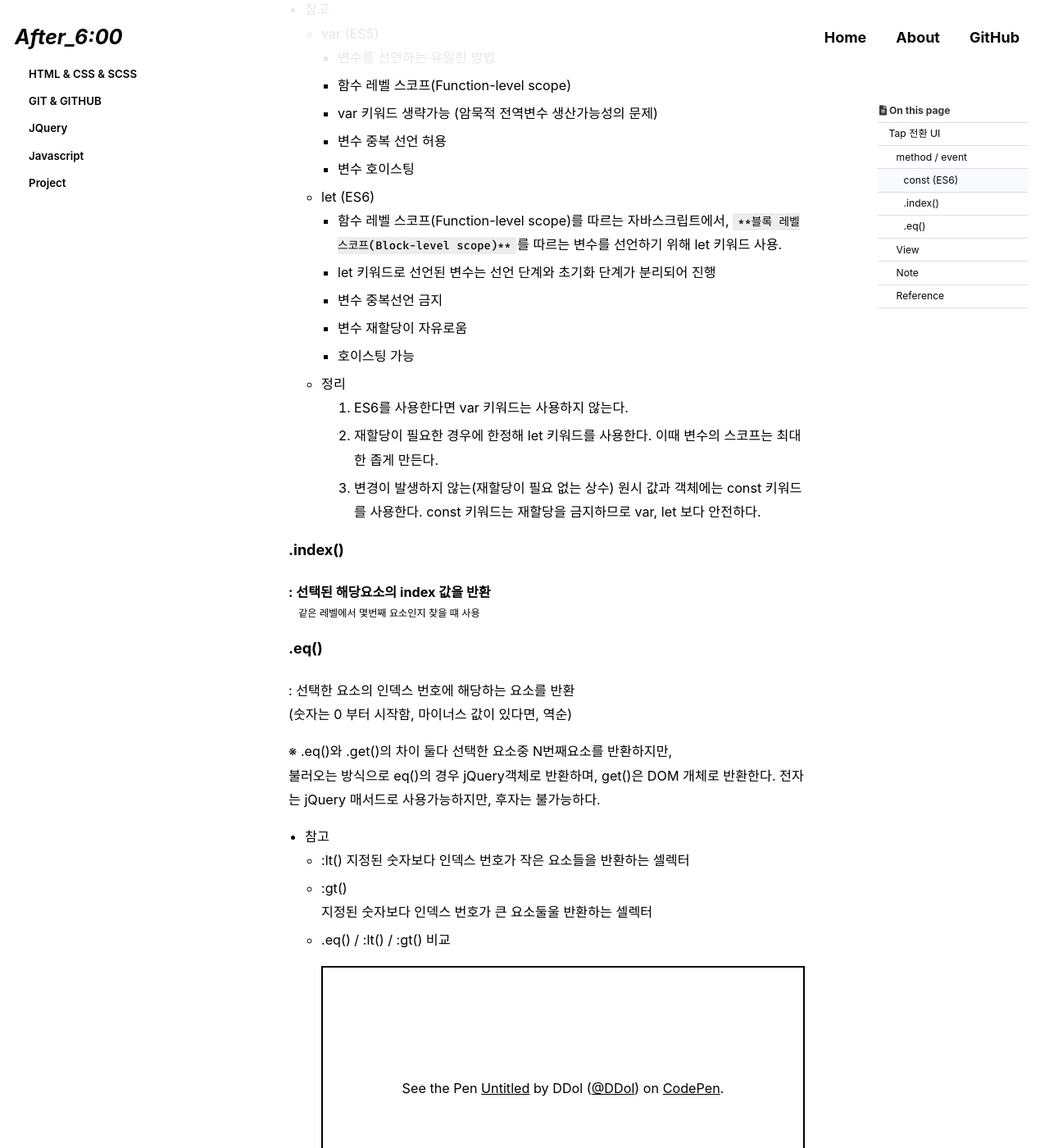
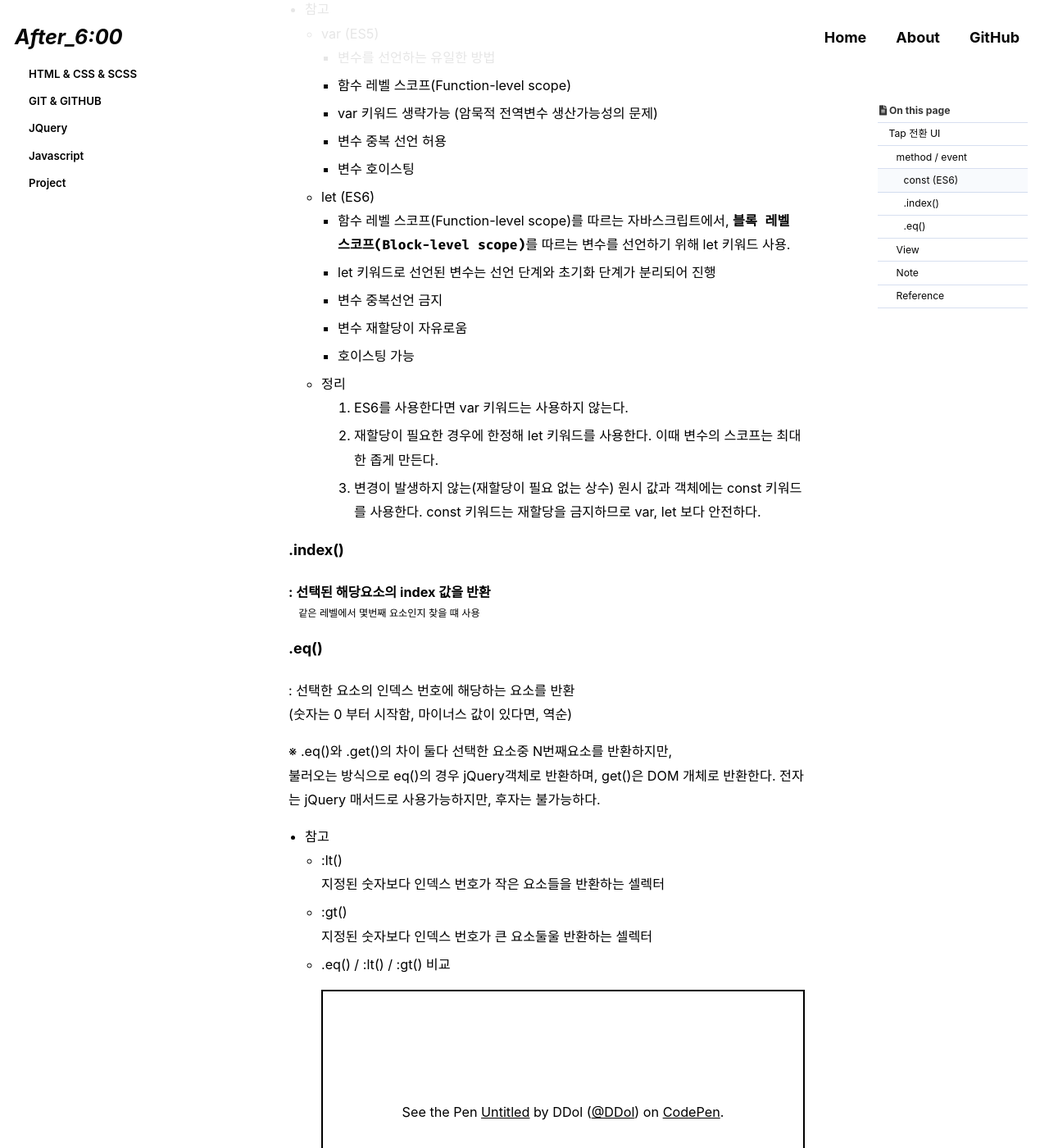
Before and after one commit to Chohyejin53/Chohyejin53.github.io, a Jekyll site: the page built from _posts/2022-10-14-categories-tap_switch.md, in a window 1280 px wide and 1400 px high, scrolled down 555 px. Shown: the whole window at 82% size. Built offline with Jekyll 4.4.1, drawn with Linux system fonts in a browser that asks for light colours; cached includes are drawn as plain includes; some web fonts are replaced; comment, search, counter and statistics services are not loaded; some of the changed text lies outside the part shown.

```diff
--- a/_posts/2022-10-14-categories-tap_switch.md
+++ b/_posts/2022-10-14-categories-tap_switch.md
@@ -35,7 +35,7 @@ last_modified_at: 2022-10-17
     - 변수 호이스팅
 
   - let (ES6)
-    - 함수 레벨 스코프(Function-level scope)를 따르는 자바스크립트에서, `**블록 레벨 스코프(Block-level scope)**`를 따르는 변수를 선언하기 위해 let 키워드 사용.
+    - 함수 레벨 스코프(Function-level scope)를 따르는 자바스크립트에서, **`블록 레벨 스코프(Block-level scope)`**를 따르는 변수를 선언하기 위해 let 키워드 사용.
     - let 키워드로 선언된 변수는 선언 단계와 초기화 단계가 분리되어 진행
     - 변수 중복선언 금지
     - 변수 재할당이 자유로움
```
Also changed, not shown: other parts of _posts/2022-10-14-categories-tap_switch.md (+1 -1 lines).
